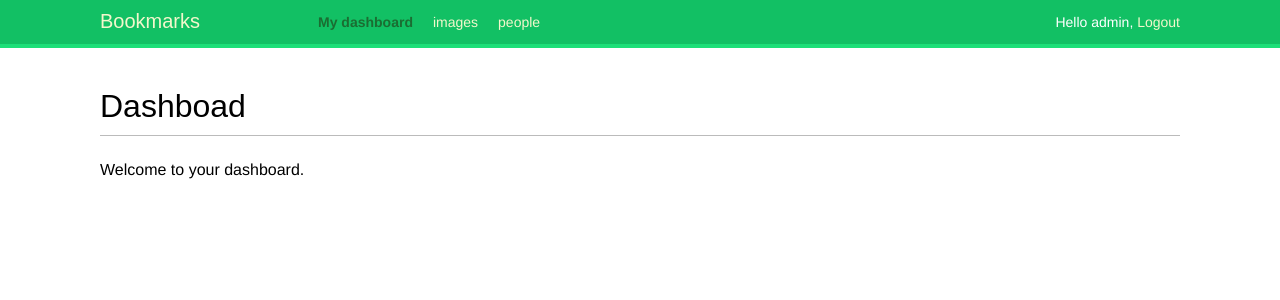
After one commit to Mming-Chien/social_website_pj, a Django app: page /account/ in a window 1280 px wide. The commit adds this page. Shown: the top 300 px of the page. Run offline with Django 4.2, Linux system fonts and the light colour scheme; a user stored in the database is signed in; some web fonts are replaced.

Commit message:
login and logout page using django auth view

```diff
--- /dev/null
+++ b/bookmarks/account/templates/account/dashboard.html
@@ -0,0 +1,8 @@
+{% extends 'base.html' %}
+
+{% block title %}Dashboard{% endblock title %}
+
+{% block content %}
+	<h1>Dashboad</h1>
+	<p>Welcome to your dashboard.</p>
+{% endblock content %}
--- a/bookmarks/account/templates/base.html
+++ b/bookmarks/account/templates/base.html
@@ -8,6 +8,27 @@
 <body>
 	<div id='header'>
 		<span class="logo">Bookmarks</span>
+		{% if request.user.is_authenticated %}
+			<ul class="menu">
+				<li {% if section == "dashboard" %} class='selected'{% endif %}>
+					<a href="{% url 'dashboard' %}">My dashboard</a>
+				</li>
+				<li {% if section == "images" %} class='selected'{% endif %}>
+					<a href"#">images</a>
+				</li>
+				<li {% if section == "people" %} class='selected'{% endif %}>
+					<a href"#">people</a>
+				</li>
+			</ul>
+		{% endif %}
+		<span class="user">
+			{% if request.user.is_authenticated %}
+				Hello {{ request.user.first_name|default:request.user.username }},
+				<a href="{% url 'logout' %}">Logout</a>
+			{% else %}
+				<a href="{% url 'login' %}">Log-in</a>
+			{% endif %}
+		</span>
 	</div>
 	<div id='content'>
 		{% block content %}
--- a/bookmarks/account/urls.py
+++ b/bookmarks/account/urls.py
@@ -1,6 +1,14 @@
 from django.urls import path
+from django.contrib.auth import views as auth_views
 from . import views
 
 urlpatterns = [
-	path('login/', views.user_login, name='login'),
+	#previous login url
+	#path('login/', views.user_login, name='login'),
+	#Login/Logout urls
+	path('login/', auth_views.LoginView.as_view(), name='login'),
+	path('logout/', auth_views.LogoutView.as_view(), name='logout'),
+
+	path('', views.dashboard, name='dashboard'),
+
 ]
--- a/bookmarks/account/views.py
+++ b/bookmarks/account/views.py
@@ -1,6 +1,7 @@
 from django.shortcuts import render
 from django.http import HttpResponse
 from django.contrib.auth import authenticate, login
+from django.contrib.auth.decorators import login_required
 from .forms import LoginForm
 
 def user_login(request):
@@ -22,3 +23,7 @@ def user_login(request):
 		form = LoginForm()
 
 	return render(request, 'account/login.html', {'form':form})
+
+@login_required
+def dashboard(request):
+	return render(request, 'account/dashboard.html', {'section':'dashboard'})
--- a/bookmarks/bookmarks/settings.py
+++ b/bookmarks/bookmarks/settings.py
@@ -124,3 +124,8 @@ STATIC_URL = 'static/'
 # https://docs.djangoproject.com/en/4.1/ref/settings/#default-auto-field
 
 DEFAULT_AUTO_FIELD = 'django.db.models.BigAutoField'
+
+# Set urls for django to use by default
+LOGIN_REDIRECT_URL= 'dashboard'
+LOGIN_URL = 'login'
+LOGOUT_URL = 'logout'
```
Also changed, not shown: bookmarks/account/templates/registration/logged_out.html (added, +11 -0 lines), bookmarks/account/templates/registration/login.html (added, +25 -0 lines), bookmarks/db.sqlite3.
